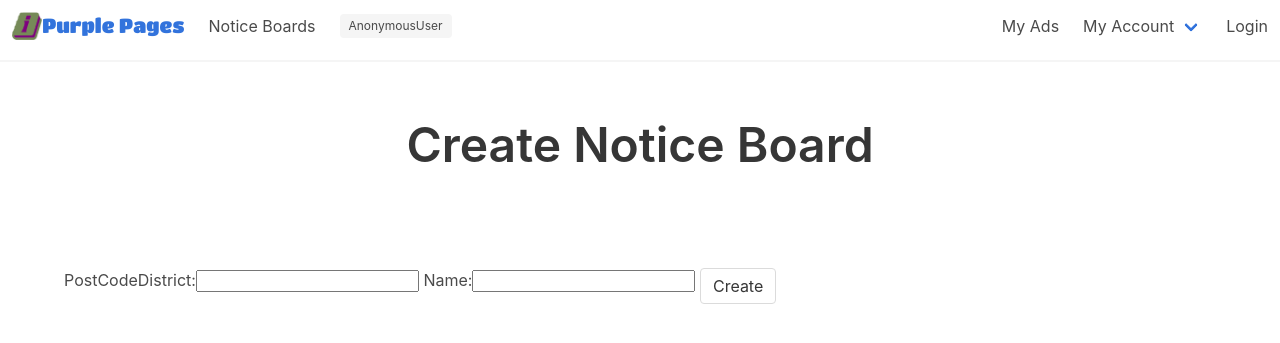
After one commit to davebland/purple-pages, a Django app: page /board/create_board in a window 1280 px wide. The commit adds this page. Shown: the top 343 px of the page. Run offline with Django 3.2, Linux system fonts and the light colour scheme; parts of the project's set-up code (start-up, migrations or seed data) failed here and were passed over.

Commit message:
basic create_notice_board view with associated route, form and template for creating a Board model

```diff
--- /dev/null
+++ b/boards/forms.py
@@ -0,0 +1,8 @@
+from django.forms import ModelForm
+
+from .models import Board
+
+class BoardForm(ModelForm):
+    class Meta:
+        model = Board
+        fields = ['postCodeDistrict', 'name']
--- /dev/null
+++ b/boards/templates/create_notice_board.html
@@ -0,0 +1,9 @@
+<!-- Create Board Template -->
+{% extends 'base.html' %}
+{% block main-content %}
+    <form action="{{ request.path }}" method="POST">
+        {{ board_form }}
+        {% csrf_token %}
+        <input type="submit" class="button" value="Create">
+    </form>
+{% endblock %}
--- a/boards/urls.py
+++ b/boards/urls.py
@@ -1,10 +1,11 @@
 """ URL config for board views """
 
 from django.urls import path
-from .views import display_single_board, set_favourite_board
+from .views import display_single_board, set_favourite_board, create_notice_board
 
 urlpatterns = [
     path('<int:board_pk>/', display_single_board, name="display_single_board"),
     path('<int:board_pk>/set_as_favourite/', set_favourite_board, {'set_unset':True}, name="set_favourite_board"),
     path('<int:board_pk>/unset_as_favourite/', set_favourite_board, name="unset_favourite_board"),
+    path('create_board', create_notice_board, name="create_notice_board"),
 ]
--- a/boards/views.py
+++ b/boards/views.py
@@ -5,6 +5,7 @@ from django.template.loader import render_to_string
 
 from .models import Board
 from adverts.views import get_ads
+from .forms import BoardForm
 
 def get_active_board_list():
     """ Return a list containing properties of all active boards """
@@ -44,3 +45,8 @@ def set_favourite_board(request, board_pk, set_unset=False):
         if request.session.__contains__('favourite_board'):
             del request.session['favourite_board']
     return redirect('display_single_board', board_pk = board_pk)
+
+def create_notice_board(request):
+    """ Create a notice board from list of available postcode districts or display form to do so """
+    board_form = BoardForm()
+    return render(request, 'create_notice_board.html', {'page_title':'Create Notice Board', 'board_form':board_form})
--- a/home/templates/notice_boards.html
+++ b/home/templates/notice_boards.html
@@ -16,7 +16,7 @@
         <div class="hero-body">
             <h2 class="title">Is your local notice board not here yet?</h2>
             <h3 class="subtitle">Be the first, start a new one today!</h3>
-            <a href="" class="button is-large is-primary is-pulled-right">Create A Notice Board</a>
+            <a href="{% url 'create_notice_board' %}" class="button is-large is-primary is-pulled-right">Create A Notice Board</a>
         </div>
     </div>
 {% endblock %}
```
